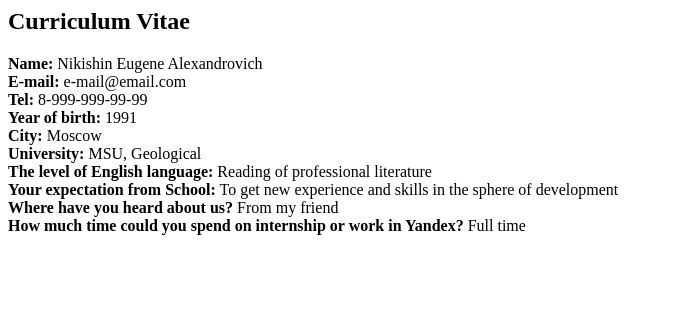
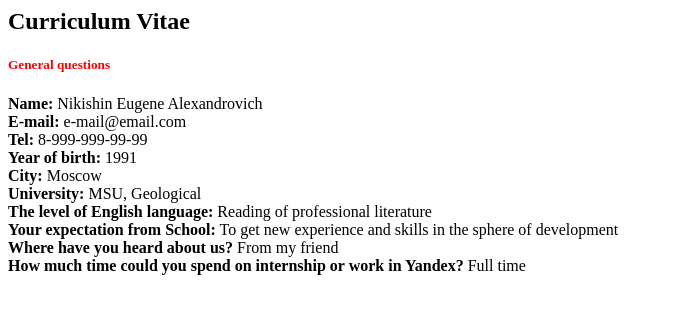
Before and after one commit to Nickopolidis/nickopolidis.github.com, a plain HTML site: page index.html in a window 1280 px wide. Shown: the whole page, without its empty margins (0-674 px from the left). Drawn offline with Linux system fonts and the light colour scheme.

Commit message:
Update index.html

```diff
--- a/index.html
+++ b/index.html
@@ -4,6 +4,7 @@
   <h2>Curriculum Vitae</h2>
  </head>
  <body>
+  <b><h5><font color=#ff0000>General questions</font></h5></b>
   <b>Name:</b> Nikishin Eugene Alexandrovich<br>
   <b>E-mail:</b> e-mail@email.com<br>
   <b>Tel:</b> 8-999-999-99-99<br>
```
